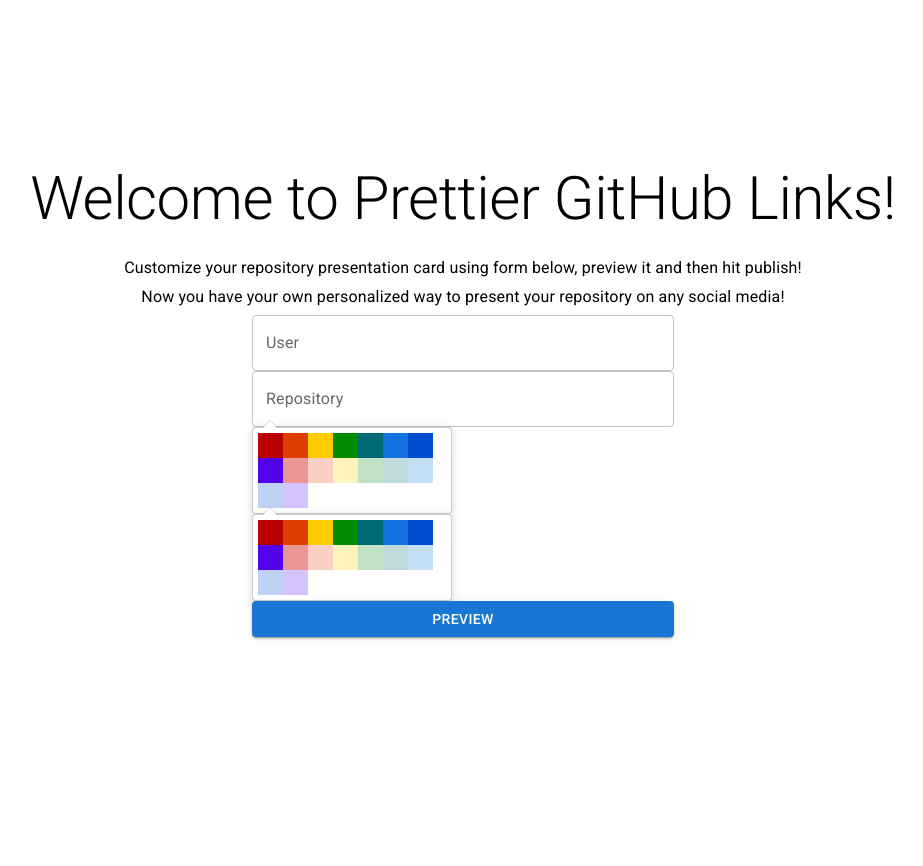
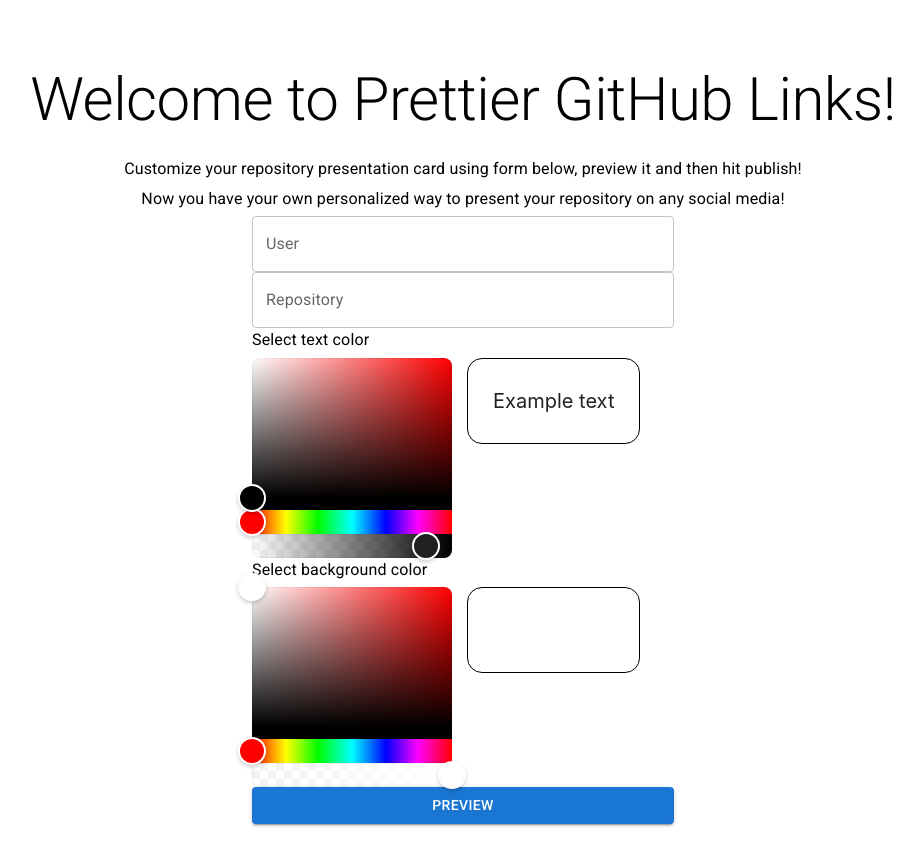
Before and after one commit to hryhorii-kharchenko/superchat-frontend-challenge, a Next.js app: page / in a window 1280 px wide. Shown: the top 866 px of the page, without its empty margins (177-1100 px from the left). Before the commit the page ends 800 px from the top, so only its background shows below. Built offline with nearby package versions, Linux system fonts and the light colour scheme.

Commit message:
feat: rewrite color selection component to more accessible one with smaller bundle size

```diff
--- a/package.json
+++ b/package.json
@@ -16,7 +16,7 @@
     "next": "12.0.7",
     "prop-types": "^15.8.0",
     "react": "17.0.2",
-    "react-color": "^2.19.3",
+    "react-colorful": "^5.5.1",
     "react-dom": "17.0.2",
     "sass": "^1.45.1",
     "yup": "^0.32.11"
@@ -24,7 +24,6 @@
   "devDependencies": {
     "@types/node": "17.0.5",
     "@types/react": "17.0.38",
-    "@types/react-color": "^3.0.6",
     "@typescript-eslint/eslint-plugin": "^5.8.1",
     "@typescript-eslint/parser": "^5.8.1",
     "eslint": "8.5.0",
--- a/pages/index.tsx
+++ b/pages/index.tsx
@@ -2,15 +2,15 @@
 import Typography from "@mui/material/Typography";
 import Button from "@mui/material/Button";
 import TextField from "@mui/material/TextField";
-import { ColorResult, GithubPicker } from "react-color";
+import { RgbaStringColorPicker } from "react-colorful";
 import { useRouter } from "next/router";
 import { useFormik } from "formik";
 import * as yup from "yup";
 
 import { PresentationData } from "../src/types/presentation";
 import { PREVIEW_PAGE_ROUTE } from "../src/constants/pages";
+import { getGithubRepositoryData } from "../src/api/github";
 import styles from "../src/assets/styles/Home.module.scss";
-import { getGithubRepositoryData } from "../src/api/github";
 
 const validationSchema = yup.object({
   user: yup.string().required("User is required"),
@@ -31,8 +31,8 @@
   let initialValues: PresentationData = {
     user: "",
     repository: "",
-    textColor: "#000",
-    backgroundColor: "#000",
+    textColor: "rgba(0, 0, 0, 0.87)",
+    backgroundColor: "rgba(255, 255, 255, 1)",
   };
 
   if (presentation) {
@@ -77,8 +77,8 @@
   }
 
   function handleColorChangeCurried(field: string) {
-    return function handleColorChange(color: ColorResult) {
-      formik.setFieldValue(field, color.hex);
+    return function handleColorChange(color: string) {
+      formik.setFieldValue(field, color);
     };
   }
 
@@ -87,11 +87,11 @@
       <Typography variant="h2" component="h1" align="center" gutterBottom>
         Welcome to Prettier GitHub Links!
       </Typography>
-      <Typography variant="body1" align="center" gutterBottom>
+      <Typography variant="body1" gutterBottom>
         Customize your repository presentation card using form below, preview it
         and then hit publish!
       </Typography>
-      <Typography variant="body1" align="center" gutterBottom>
+      <Typography variant="body1" gutterBottom>
         Now you have your own personalized way to present your repository on any
         social media!
       </Typography>
@@ -128,15 +128,47 @@
           }
         />
 
-        <GithubPicker
-          color={formik.values.textColor}
-          onChangeComplete={handleColorChangeCurried("textColor")}
-        />
+        <div className={styles.colorPickerContainer}>
+          <Typography variant="body1" gutterBottom>
+            Select text color
+          </Typography>
 
-        <GithubPicker
-          color={formik.values.backgroundColor}
-          onChangeComplete={handleColorChangeCurried("backgroundColor")}
-        />
+          <div className={styles.colorPickerSelectionContainer}>
+            <RgbaStringColorPicker
+              color={formik.values.textColor}
+              onChange={handleColorChangeCurried("textColor")}
+            />
+
+            <div className={styles.colorPickerBackground}>
+              <p
+                style={{ color: formik.values.textColor }}
+                className={styles.colorPickerText}
+              >
+                Example text
+              </p>
+            </div>
+          </div>
+        </div>
+
+        <div className={styles.colorPickerContainer}>
+          <Typography variant="body1" gutterBottom>
+            Select background color
+          </Typography>
+
+          <div className={styles.colorPickerSelectionContainer}>
+            <RgbaStringColorPicker
+              color={formik.values.backgroundColor}
+              onChange={handleColorChangeCurried("backgroundColor")}
+            />
+
+            <div
+              style={{ backgroundColor: formik.values.backgroundColor }}
+              className={styles.colorPickerBackground}
+            >
+              <p className={styles.colorPickerTextInvisible}>Example text</p>
+            </div>
+          </div>
+        </div>
 
         <Button color="primary" variant="contained" fullWidth type="submit">
           Preview
--- a/src/assets/styles/Home.module.scss
+++ b/src/assets/styles/Home.module.scss
@@ -24,3 +24,29 @@
   line-height: 1.5;
   font-size: 1.5rem;
 }
+
+.colorPickerContainer {
+
+}
+
+.colorPickerSelectionContainer {
+  display: flex;
+  justify-content: flex-start;
+  align-items: flex-start;
+}
+
+.colorPickerBackground {
+  margin: 0 15px;
+  padding: 10px 25px;
+  border: 1px solid #000;
+  border-radius: 15px;
+}
+
+.colorPickerText {
+  font-size: 20px;
+}
+
+.colorPickerTextInvisible {
+  font-size: 20px;
+  opacity: 0;
+}
```
Also changed, not shown: 1 other file (tests, documents, lock files or other folders).
